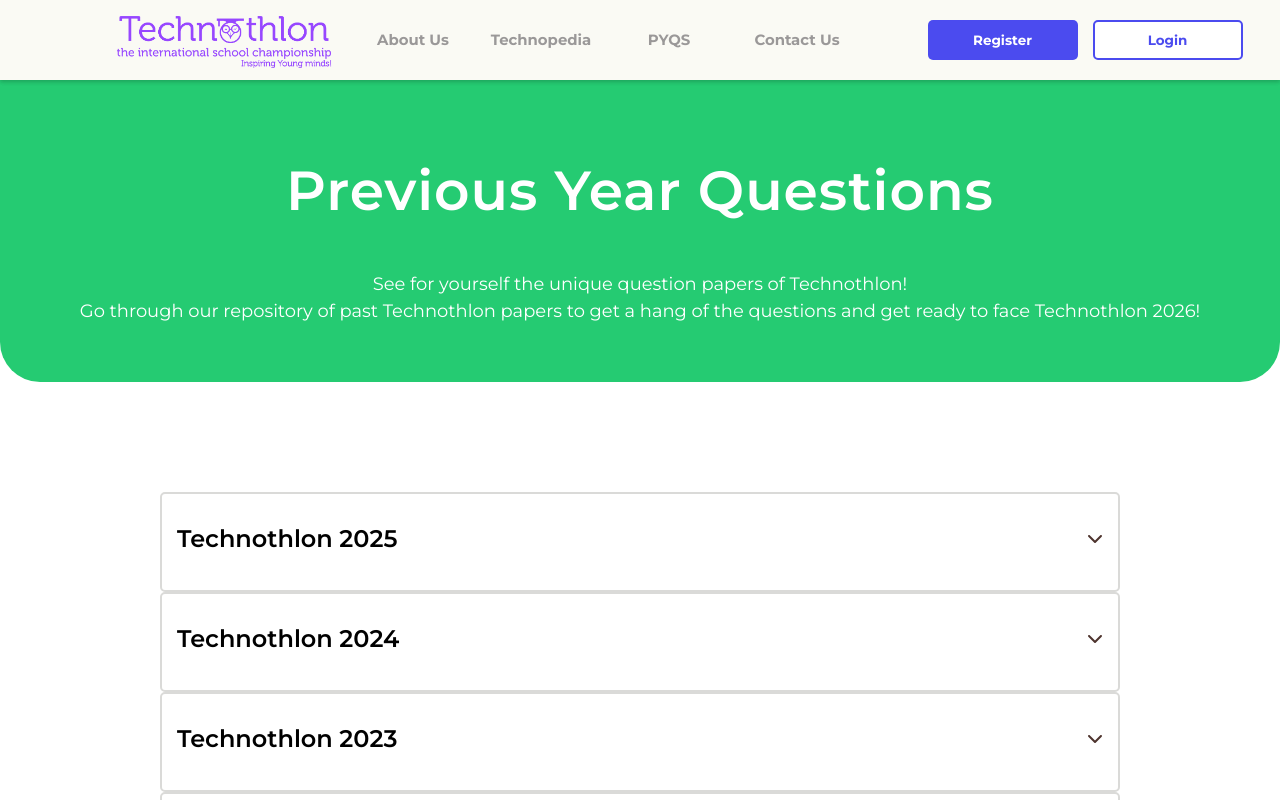
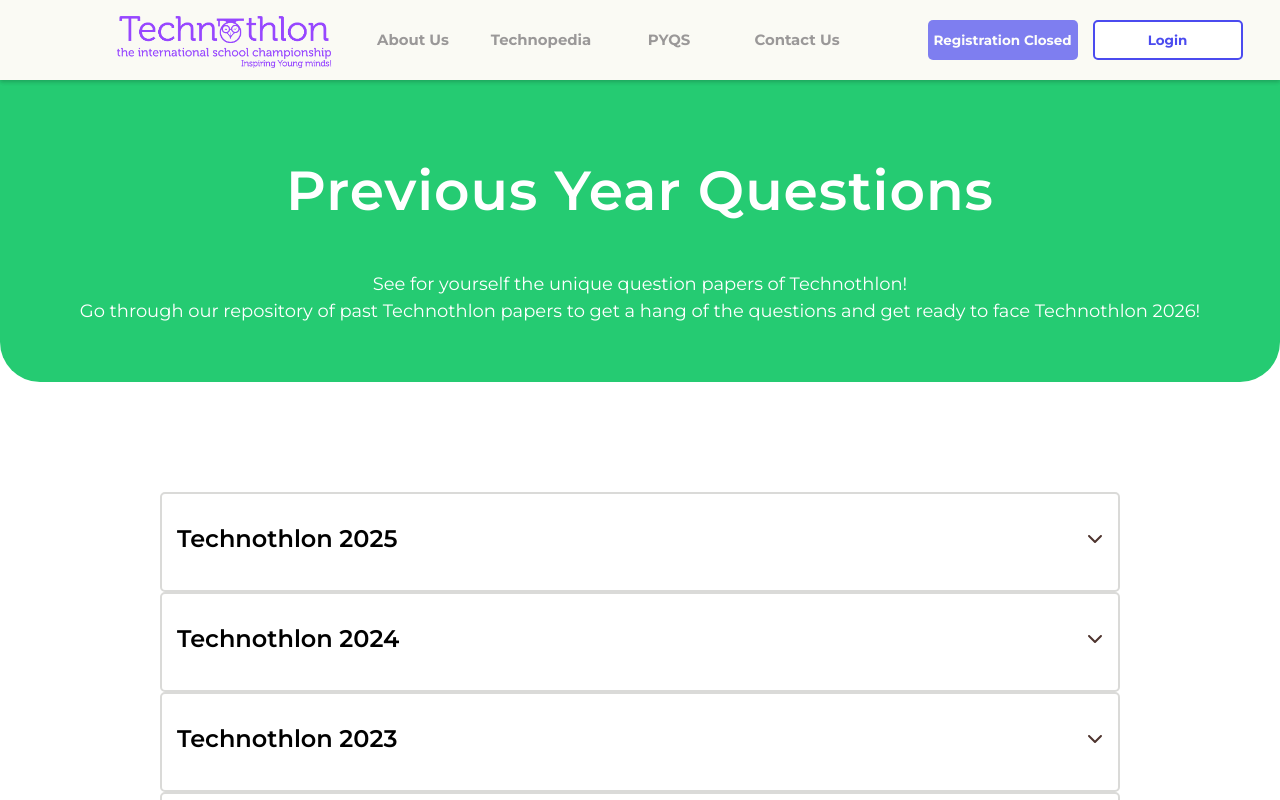
Before and after one commit to Subhajit-Das001/technoMy, a React (Create React App) app in the folder frontend/: page /pyp in a window 1280 px wide. Shown: the top 800 px of the page. Built offline with nearby package versions, Linux system fonts and the light colour scheme; no server answers; a web font is replaced by a local one; what @react-pdf/renderer would draw is missing.

Commit message:
reg closed

```diff
--- a/frontend/src/AppRoutes.js
+++ b/frontend/src/AppRoutes.js
@@ -128,7 +128,7 @@ const AppRoutes = () => {
         path="/technothlon2023-registerations"
         element={<Technothlon23Updates />}
       />
-      <Route path="/TeamRegistration" element={<Registration />} />
+      {/* <Route path="/TeamRegistration" element={<Registration />} /> */}
       <Route path="/dashboard" element={<Technothlon23Updates />} />
       <Route path="/teamverified" element={<TeamVerified />} />
       <Route path="/confirmPayment/:ciphertext" element={<PaymentConfirmed />} />
--- a/frontend/src/components/Header/header.js
+++ b/frontend/src/components/Header/header.js
@@ -131,13 +131,21 @@ function Header() {
           </Link> */}
         </div>
         <div className="regggg">
-         <Link
+          {/* <Link
           to="/TeamRegistration"
           className={`regist ${clickedLink === "register" ? "clicked" : ""}`}
           onClick={() => setClickedLink("register")}
         >
           <p className="registp">Register</p>
-        </Link>
+        </Link> */}
+        {/* uncomment above link when registration is opened. */}
+         <button
+          disabled
+          className={`regist ${clickedLink === "register" ? "clicked" : ""}`}
+          style={{cursor: 'not-allowed', opacity: 0.7}}
+        >
+          <p className="registp">Registration Closed</p>
+        </button>
 
 
         <Link
--- a/frontend/src/components/Pages/Home/home.js
+++ b/frontend/src/components/Pages/Home/home.js
@@ -58,7 +58,7 @@ prizeImages.forEach(img => {
       <Header />
       <div className="floating-notice" style={{backgroundColor: "yellow"}}>
       <marquee behavior="scroll" direction="left" onMouseOver={stopMarquee} onMouseOut={startMarquee} >
-  <p>Online registrations will close on 2nd July, 11:59 PM.&nbsp;&nbsp;&nbsp;&nbsp;&nbsp;&nbsp; </p>
+  <p>Prelims examination is on 12th July 2026. Admit cards will be released shortly.&nbsp;&nbsp;&nbsp;&nbsp;&nbsp;&nbsp; </p>
 
 
 </marquee>
```
Also changed, not shown: frontend/src/components/Pages/UserPortal/admitcard.js (line endings or trailing spaces), 8 other files (tests, documents, lock files or other folders).
